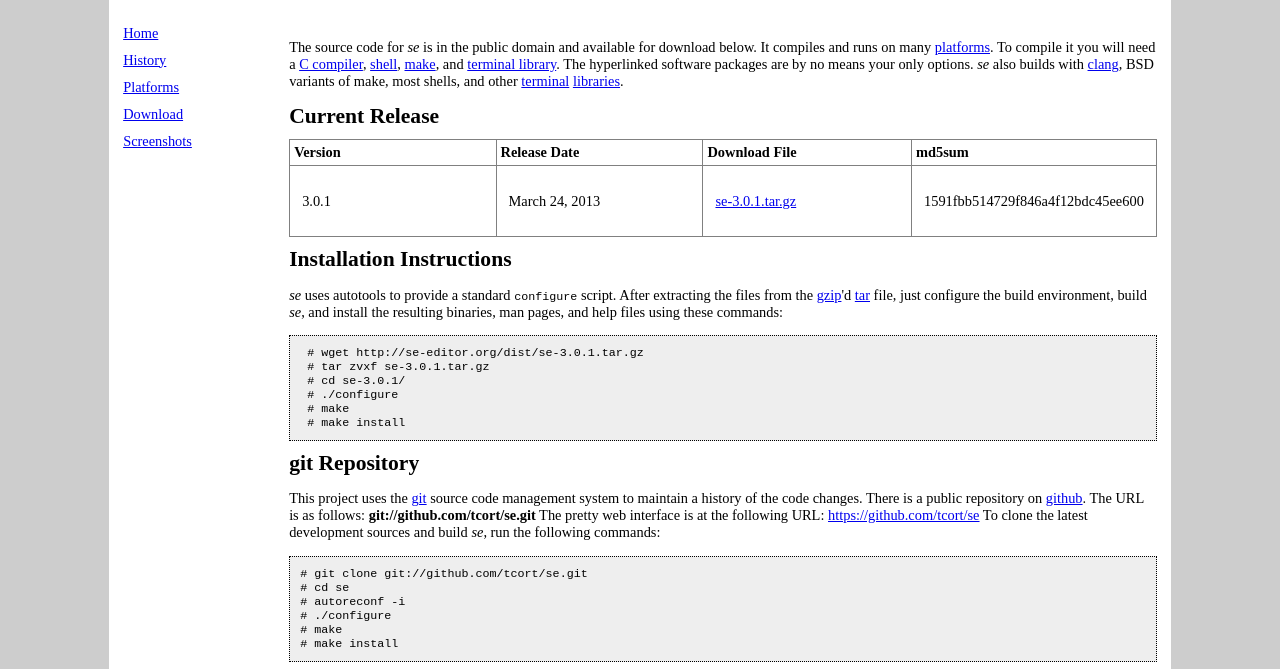
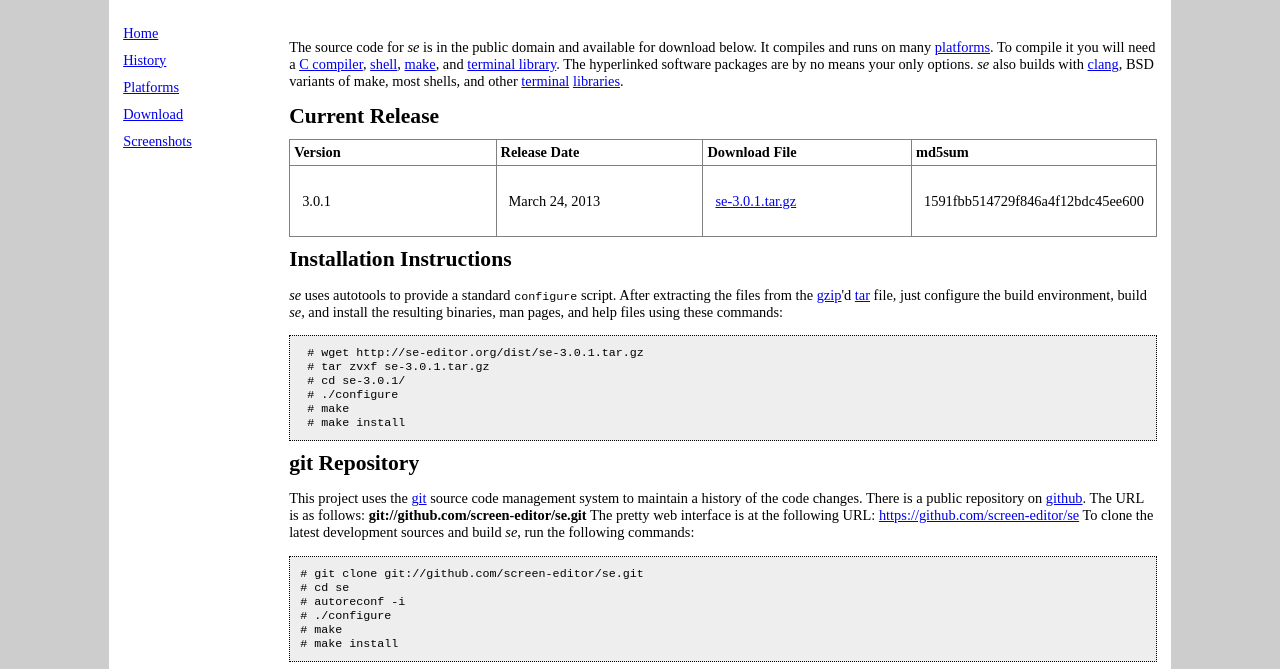
Before and after one commit to screen-editor/screen-editor.github.io, a plain HTML site: page download.html in a window 1280 px wide. Shown: the part 95-764 px from the top of the page. Drawn offline with Linux system fonts and the light colour scheme.

Commit message:
Update pages to refect new screen-editor org on github

```diff
--- a/download.html
+++ b/download.html
@@ -97,13 +97,13 @@ and help files using these commands:</p></div>
 <div class="paragraph"><p>This project uses the <a href="http://git-scm.com/">git</a> source code management
 system to maintain a history of the code changes. There is a public
 repository on <a href="https://github.com/">github</a>.
-The URL is as follows: <strong>git://github.com/tcort/se.git</strong> The pretty web
-interface is at the following URL: <a href="https://github.com/tcort/se">https://github.com/tcort/se</a> To clone
+The URL is as follows: <strong>git://github.com/screen-editor/se.git</strong> The pretty web
+interface is at the following URL: <a href="https://github.com/screen-editor/se">https://github.com/screen-editor/se</a> To clone
 the latest development sources and build <em>se</em>, run the following
 commands:</p></div>
 <div class="listingblock">
 <div class="content">
-<pre><tt># git clone git://github.com/tcort/se.git
+<pre><tt># git clone git://github.com/screen-editor/se.git
 # cd se
 # autoreconf -i
 # ./configure
```
Also changed, not shown: index.html (+3 -3 lines).
